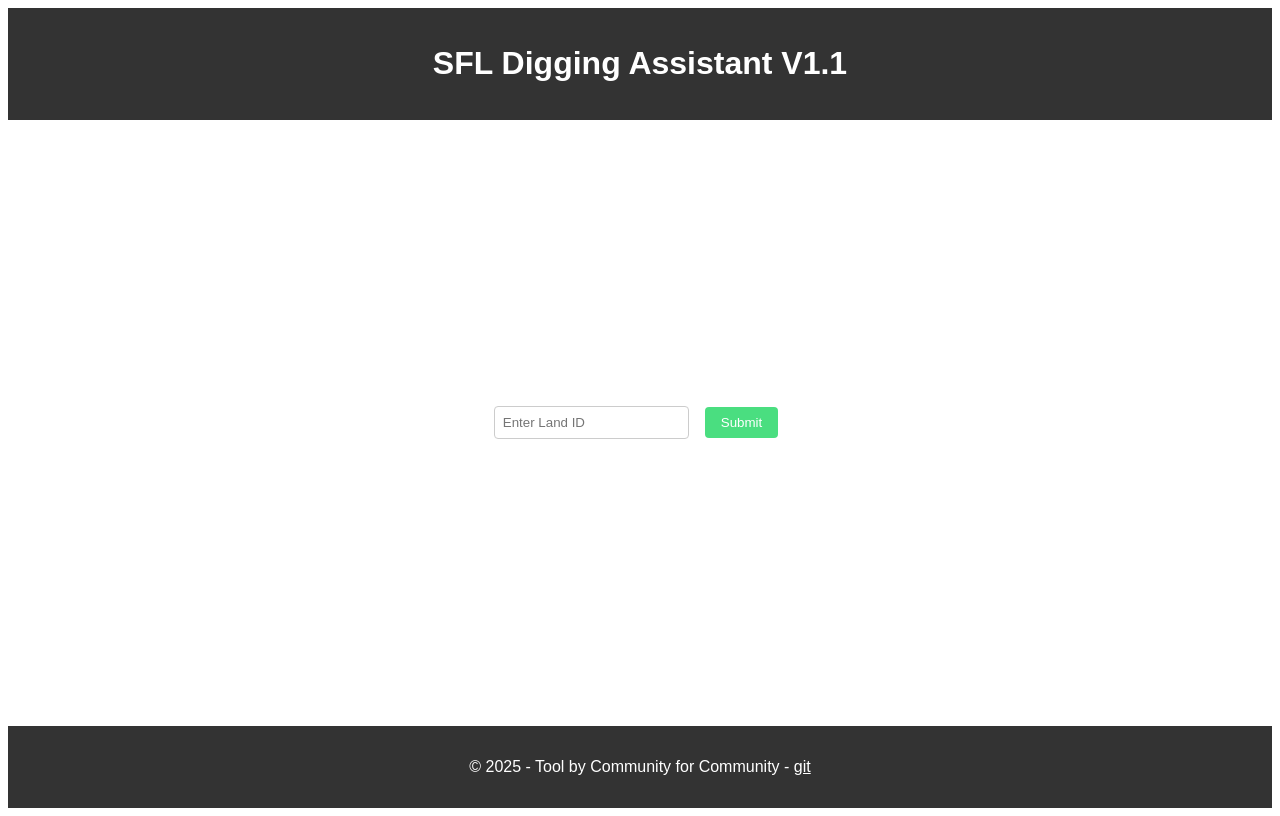
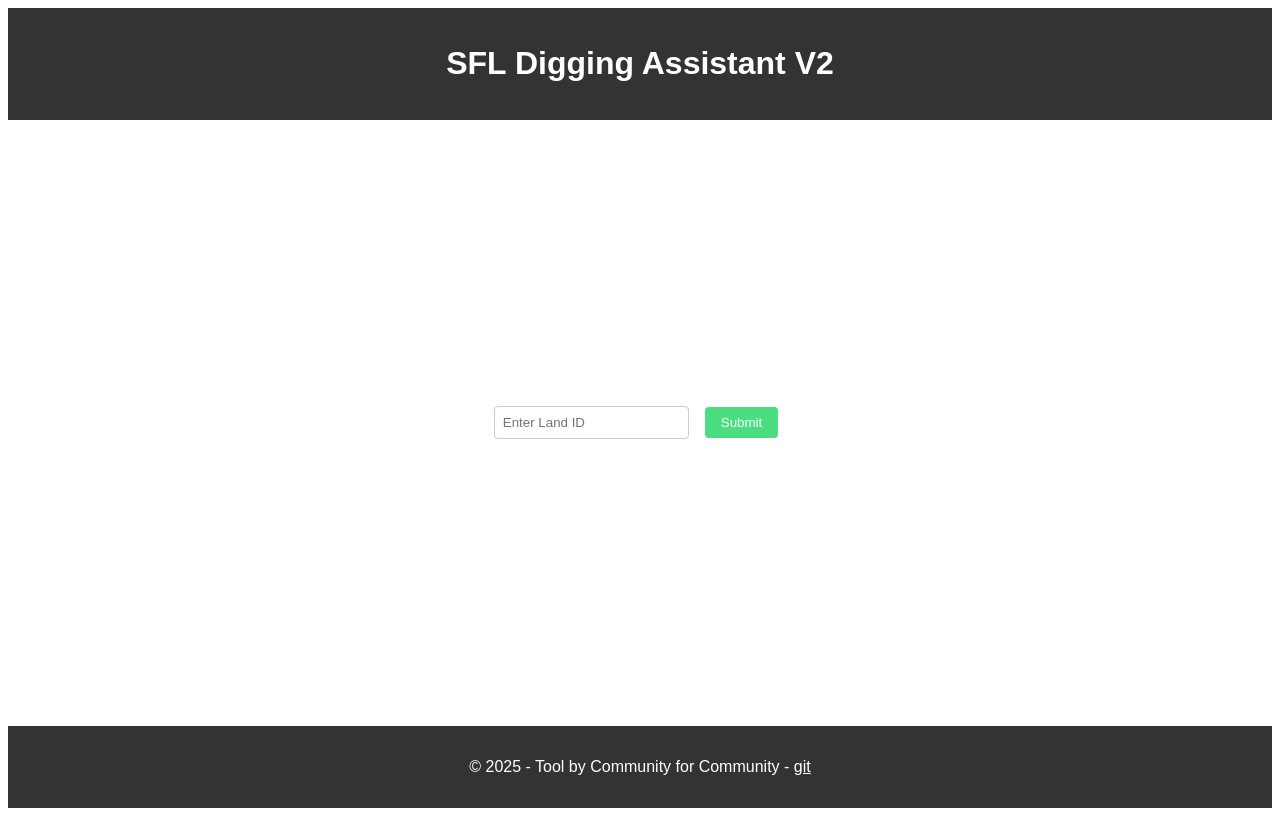
Before and after one commit to jovylle/sfl-crab, a Vue app: page / in a window 1280 px wide. Built offline with nearby package versions, Linux system fonts and the light colour scheme.

Commit message:
update version

```diff
--- a/src/App.vue
+++ b/src/App.vue
@@ -2,7 +2,7 @@
 <template>
   <div class="container">
     <header class="site-header">
-      <h1>SFL Digging Assistant V1.1</h1>
+      <h1>SFL Digging Assistant V2</h1>
     </header>
 
     <main class="site-main">
```
